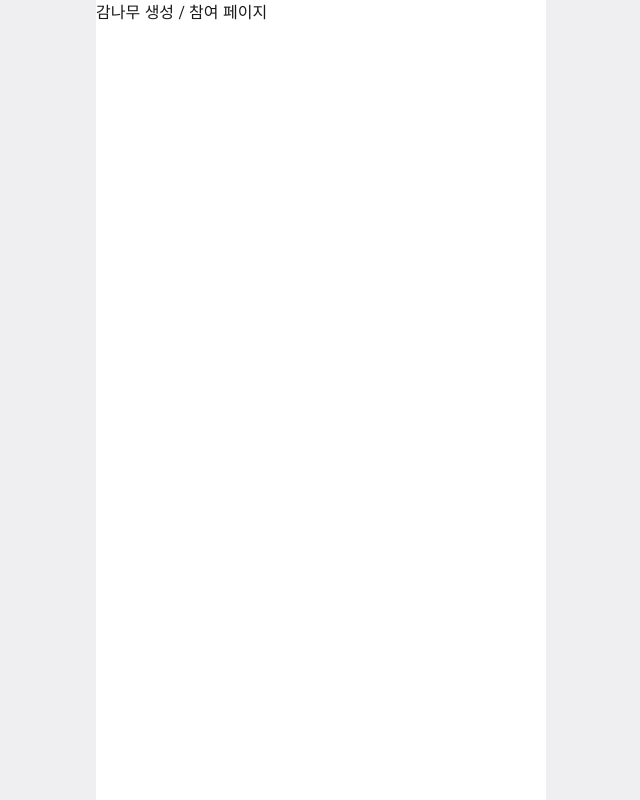
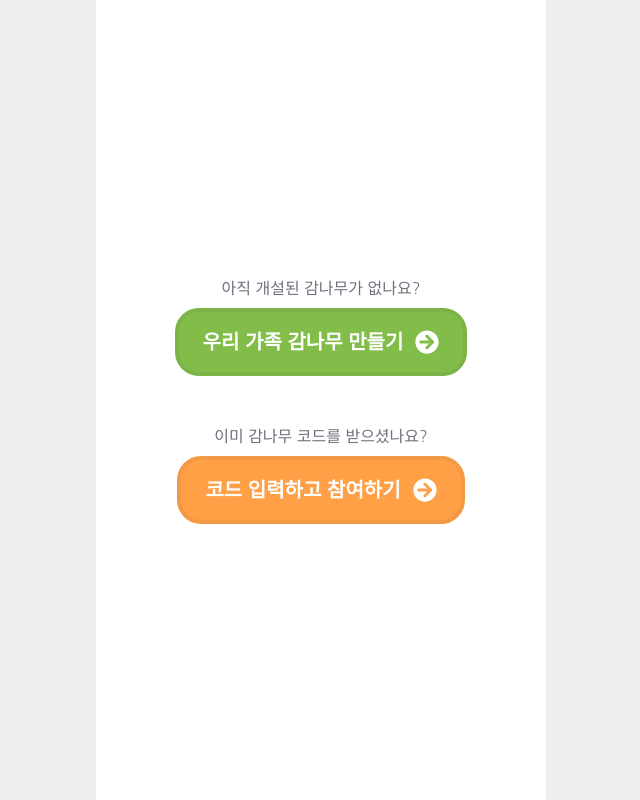
Before and after one commit to eungchaeungcha/juang_client, a Next.js app: page /onboarding/join in a window 1280 px wide. Shown: the whole page, without its empty margins (319-959 px from the left). Built offline with nearby package versions, Linux system fonts and the light colour scheme.

Commit message:
feat: 감나무 들어가기 페이지 UI 작성

```diff
--- a/src/app/globals.css
+++ b/src/app/globals.css
@@ -28,7 +28,7 @@
 }
 
 .styled-click {
-  @apply active:scale-[97%] duration-200;
+  @apply active:scale-[97%] duration-200 cursor-pointer;
 }
 
 .styled-btn {
--- a/src/app/onboarding/join/page.tsx
+++ b/src/app/onboarding/join/page.tsx
@@ -1,3 +1,25 @@
+import { FaArrowCircleRight } from "react-icons/fa";
+import { twMerge } from "tailwind-merge";
+
 export default function Page() {
-  return <div>감나무 생성 / 참여 페이지</div>;
+  const buttonClassName =
+    "styled-click text-white rounded-3xl flex-row-center gap-3 py-4 px-6 font-bold text-xl break-keep border-black-soft border-4 border-opacity-5";
+  return (
+    <div className="flex-col-center w-full h-full gap-12">
+      <div className="flex-col-center gap-2 w-full">
+        <div className="text-gray-dark">아직 개설된 감나무가 없나요?</div>
+        <div className={twMerge(buttonClassName, "bg-green-primary")}>
+          우리 가족 감나무 만들기
+          <FaArrowCircleRight className="text-2xl" />
+        </div>
+      </div>
+      <div className="flex-col-center gap-2 w-full">
+        <div className="text-gray-dark">이미 감나무 코드를 받으셨나요?</div>
+        <div className={twMerge(buttonClassName, "bg-orange-primary")}>
+          코드 입력하고 참여하기
+          <FaArrowCircleRight className="text-2xl" />
+        </div>
+      </div>
+    </div>
+  );
 }
```
